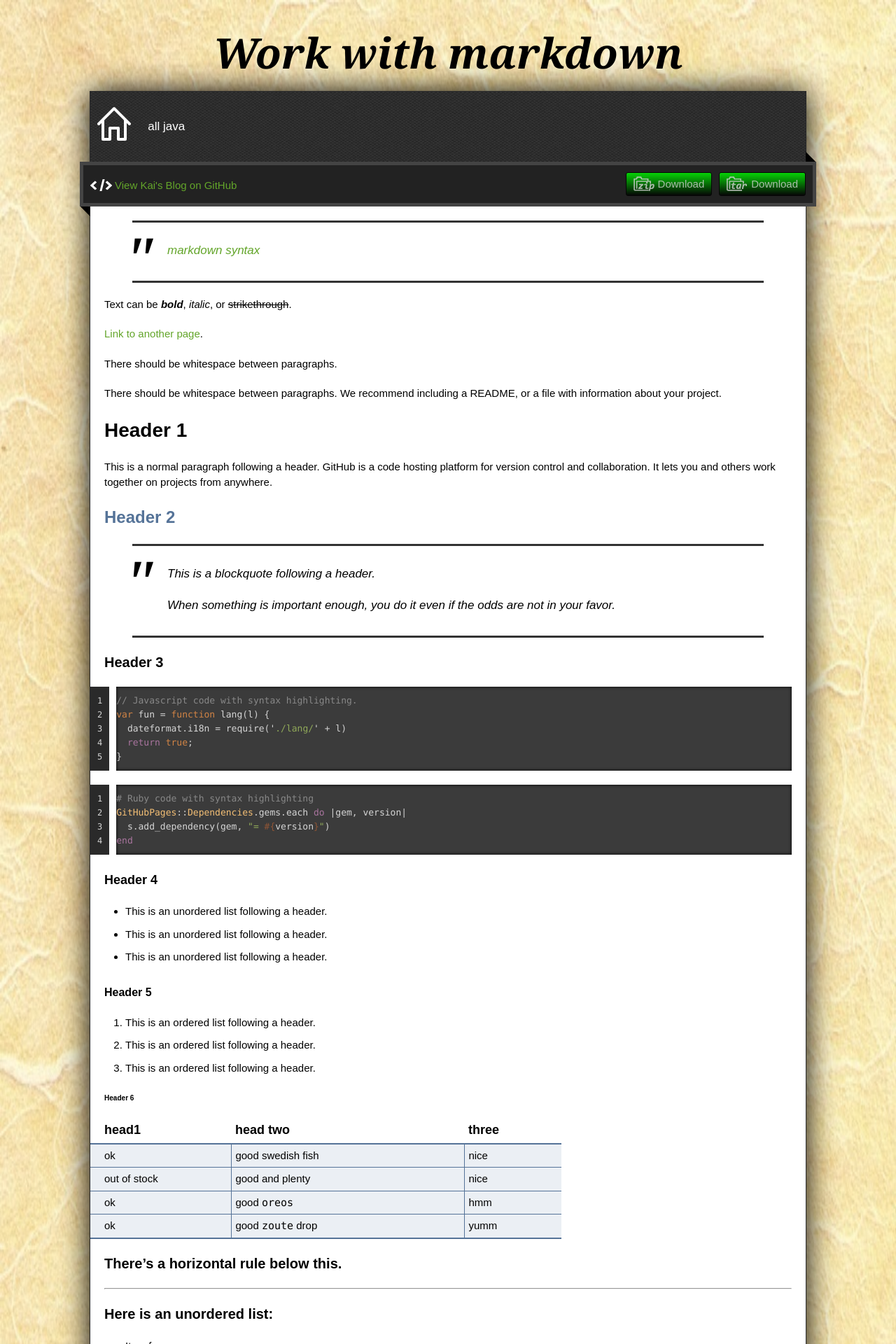
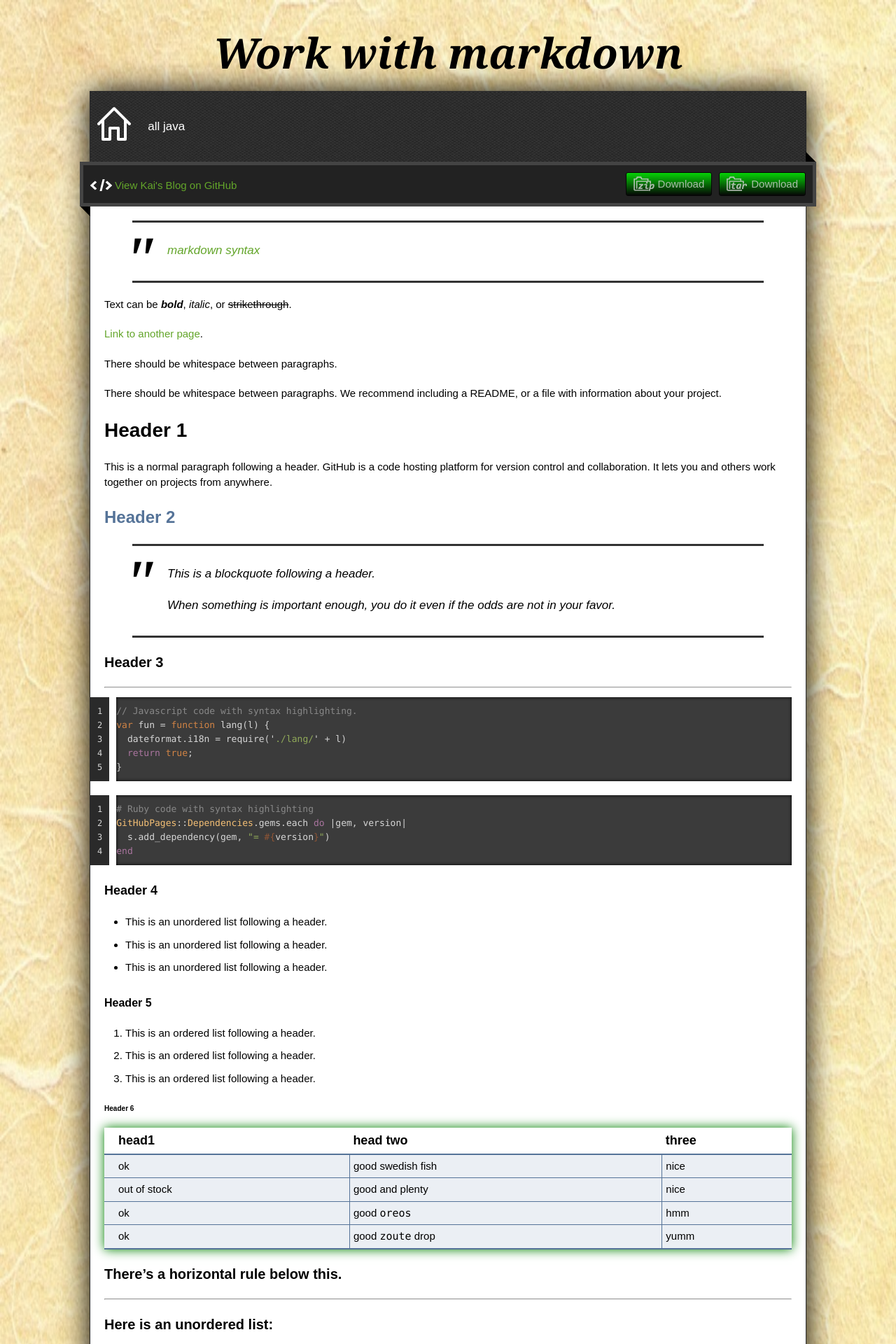
Before and after one commit to weishangkai/weishangkai.github.io, a Jekyll site: the page built from content/it/web/front-end/work_with_markdown.md, in a window 1280 px wide. Shown: the top 1920 px of the page at 70% size. Built offline with Jekyll 4.4.1, drawn with Linux system fonts in a browser that asks for light colours; comment, search, counter and statistics services are not loaded.

Commit message:
1, modify the table's css.

````diff
--- a/_sass/jekyll-theme-time-machine.scss
+++ b/_sass/jekyll-theme-time-machine.scss
@@ -422,9 +422,8 @@ footer .owner p a {
 }
 
 .markdown-body table {
-  width: 673px;
-  margin-left: -20px;
-  margin-right: -20px;
+  width: 100%;
+  box-shadow: 0 0 15px green;
 }
 
 .markdown-body tbody {
@@ -445,7 +444,6 @@ footer .owner p a {
 
 .markdown-body td:first-child,
 .markdown-body th:first-child {
-  width: 30%;
   padding-left: 20px;
 }
 
--- a/content/it/web/front-end/work_with_markdown.md
+++ b/content/it/web/front-end/work_with_markdown.md
@@ -24,6 +24,7 @@ This is a normal paragraph following a header. GitHub is a code hosting platform
 > When something is important enough, you do it even if the odds are not in your favor.
 
 ### Header 3
+------------------
 
 ```js
 // Javascript code with syntax highlighting.
@@ -32,6 +33,7 @@ var fun = function lang(l) {
   return true;
 }
 ```
+
 
 ```ruby
 # Ruby code with syntax highlighting
````
